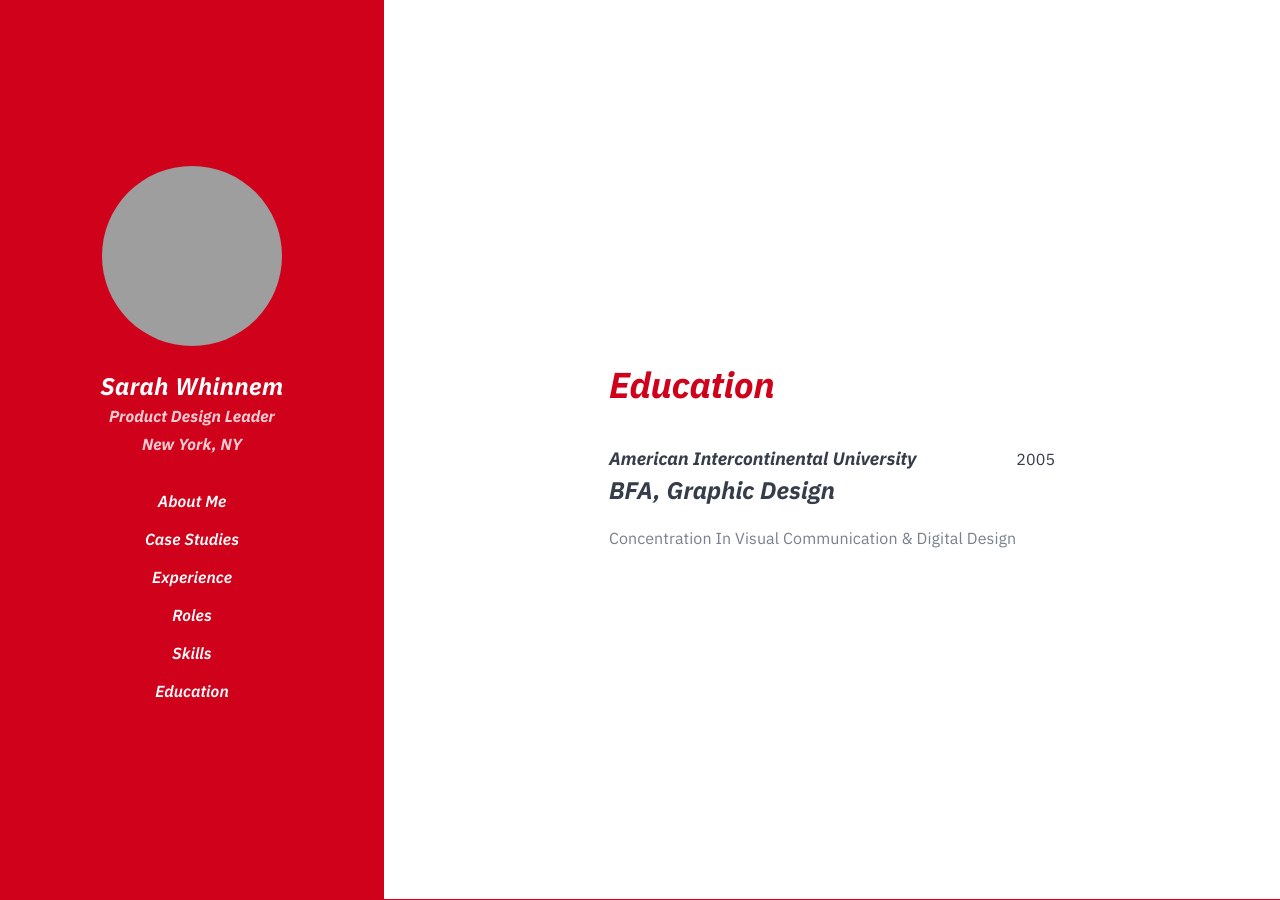
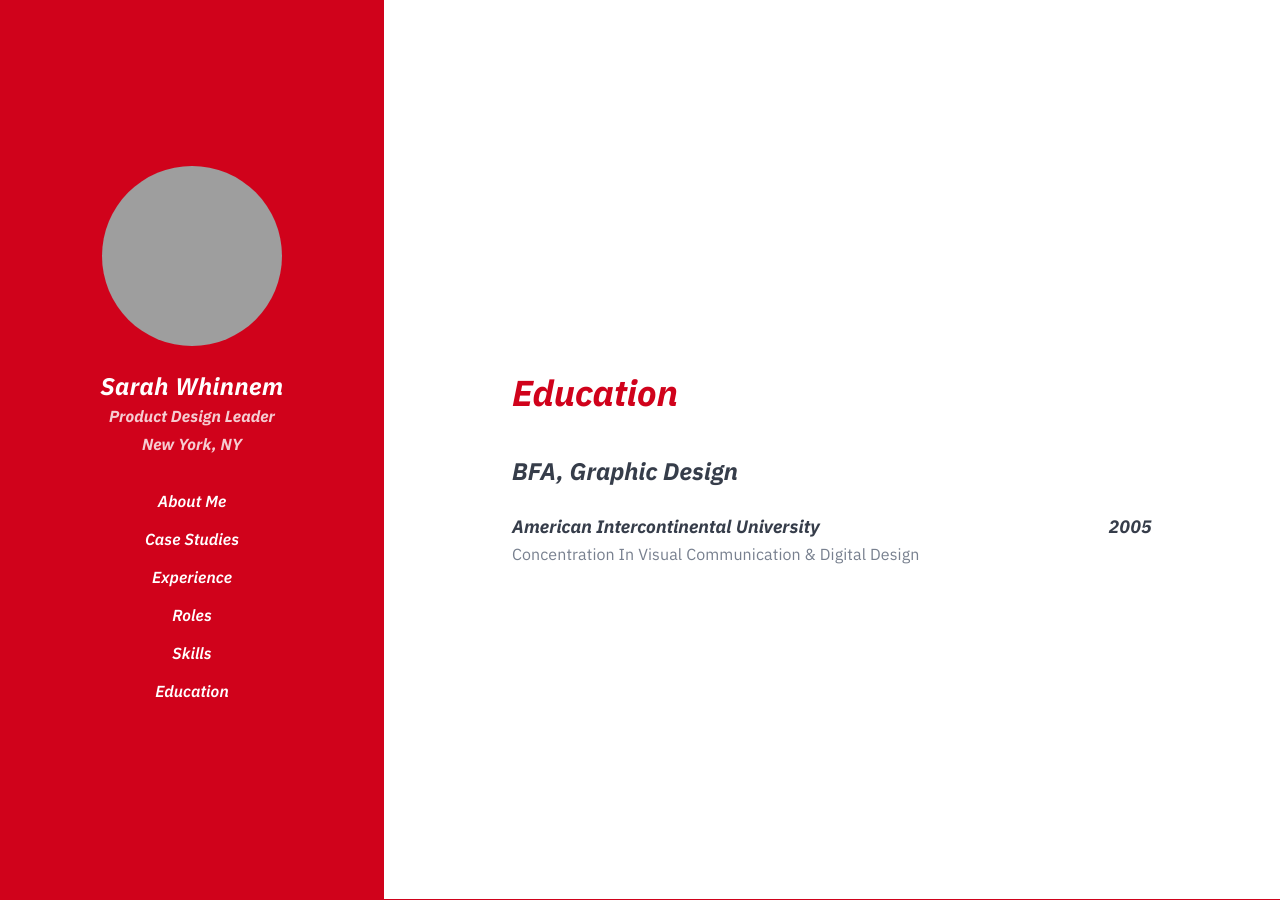
Before and after one commit to madysondesigns/madysondesigns.github.io, a Jekyll site: the page built from index.md, in a window 1280 px wide and 900 px high, scrolled down 7151 px. Built offline with Jekyll 4.4.1, drawn with Linux system fonts in a browser that asks for light colours; grey boxes are pictures that could not be loaded.

Commit message:
fix education section width

```diff
--- a/_includes/home/education.html
+++ b/_includes/home/education.html
@@ -1,12 +1,10 @@
 {%- for education in site.data.education -%}
-<div class="resume-item">
   <div class="resume-content mr-auto">
-    <h4 class="my-0">{{ education.school }}</h4>
-    <h3 class="my-0">{{ education.degree }}</h3>
-    <p>{{ education.major }}</p>
+    <h3>{{ education.degree }}</h3>
+    <h4 class="my-0">
+      {{ education.school }}
+      <span class="text-primary role-date">{{ education.range }}</span>
+    </h4>
+    <p class="mt-0">{{ education.major }}</p>
   </div>
-  <div class="resume-date text-md-right">
-    <span class="text-primary">{{ education.range }}</span>
-  </div>
-</div>
 {%- endfor -%}
--- a/_includes/home/roles.html
+++ b/_includes/home/roles.html
@@ -1,5 +1,5 @@
 {%- for company in site.data.roles -%}
-  <h3 class="">{{ company.company }}</h3>
+  <h3>{{ company.company }}</h3>
   {%- for role in company.roles -%}
     <h4 class="my-0">
       {{ role.title }}
--- a/assets/css/styles.css
+++ b/assets/css/styles.css
@@ -149,6 +149,7 @@ blockquote p {
 }
 
 .content, .resume-content {
+  width: 100%;
   max-width: 65rem;
   margin: 0 auto;
 }
```
